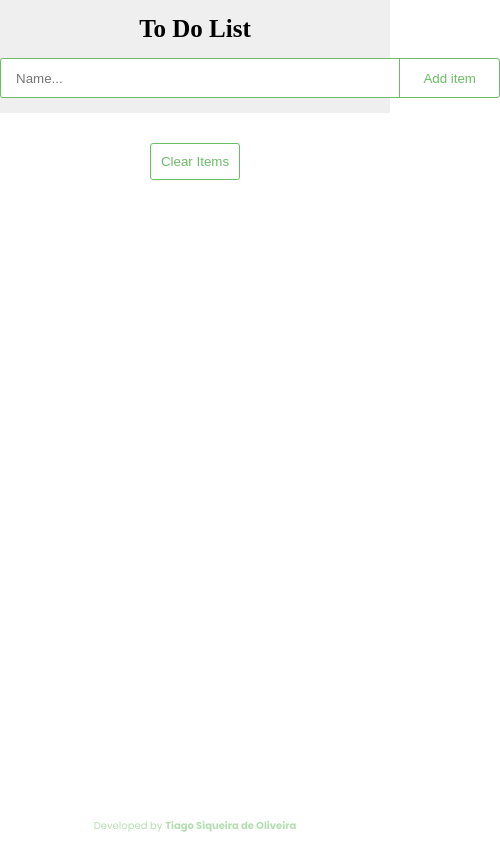
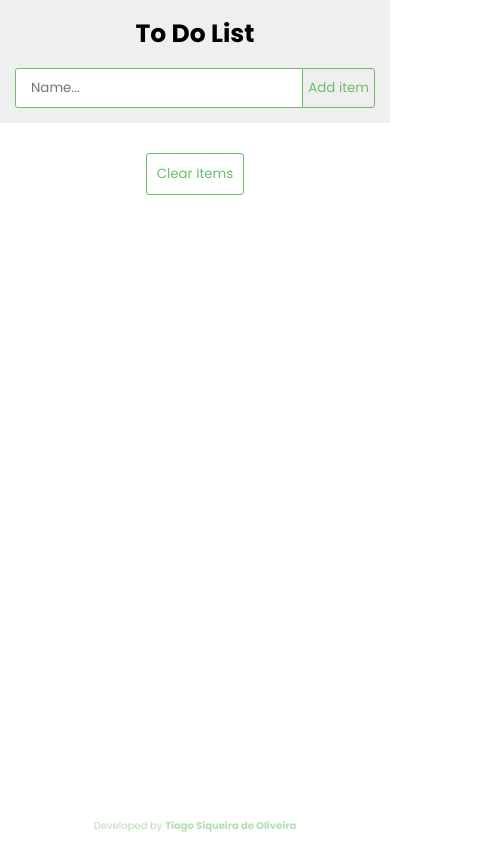
Before and after one commit to SIQUEIRA-TIAGO/to-do-list, a React (Create React App) app: page / in a window 390 px wide. Shown: the whole page, 500 px wide, since content can reach past the window. Built offline with nearby package versions, Linux system fonts and the light colour scheme.

Commit message:
implementing responsivity

```diff
--- a/src/components/form/style.css
+++ b/src/components/form/style.css
@@ -1,8 +1,3 @@
-*{
-  box-sizing: border-box;
-  margin: 0;
-  padding: 0;
-}
 form{
   width: 500px;
   margin: auto;
@@ -35,3 +30,11 @@ input{
   background-color: #6bbe66;
   color: #fff;
 }
+
+@media (max-width: 600px) {
+
+form{
+  width: auto;
+  margin: auto 15px;
+}
+}
--- a/src/components/item/style.css
+++ b/src/components/item/style.css
@@ -34,3 +34,11 @@ img{
   border: #6bbe66 solid 2px;
   color: #6bbe66;
 }
+
+@media (max-width: 600px) {
+
+  .item{
+    width: 80%;
+    font-size: 12px;
+  }
+  }
--- a/src/components/list/style.css
+++ b/src/components/list/style.css
@@ -1,6 +1,7 @@
 @import url('https://fonts.googleapis.com/css2?family=Poppins:wght@300;400;500;700&display=swap');
 
 *{
+  font-family: 'Poppins', sans-serif;
   box-sizing: border-box;
   padding: 0;
   margin: 0;
```
